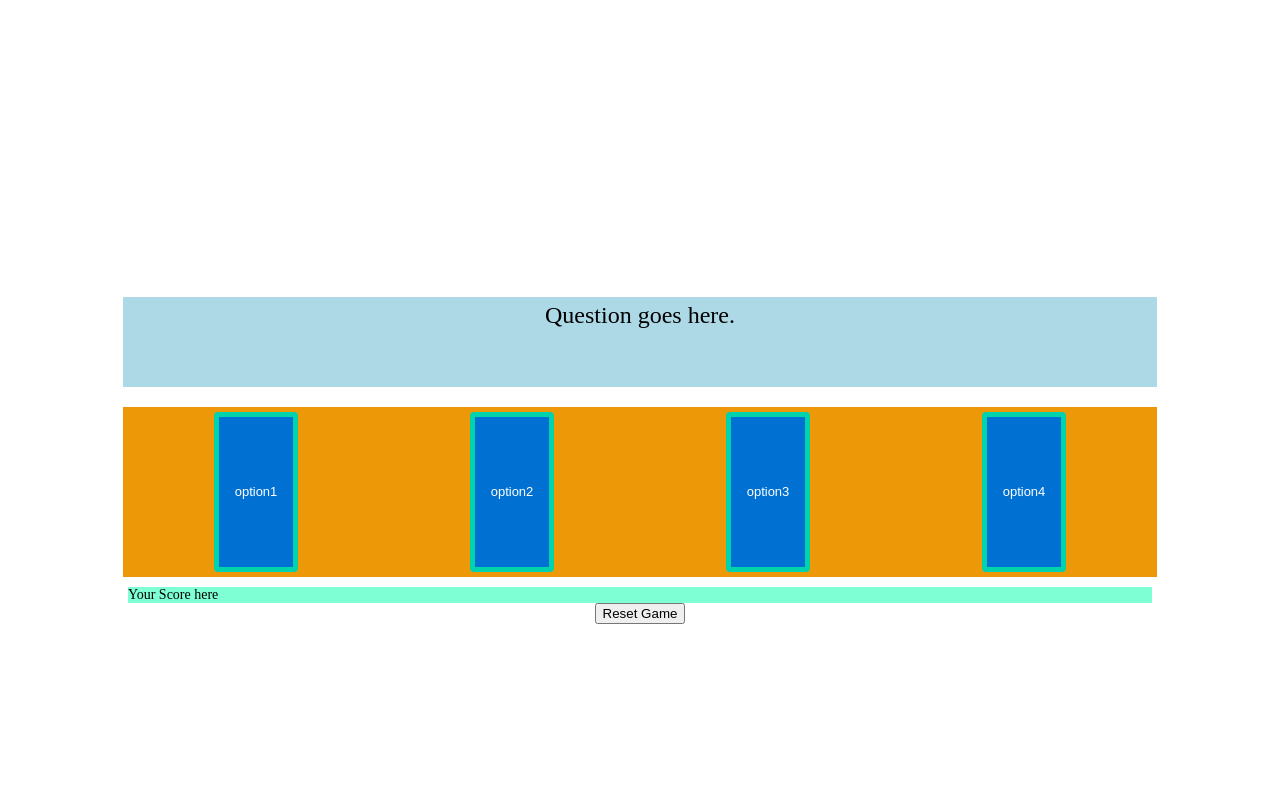
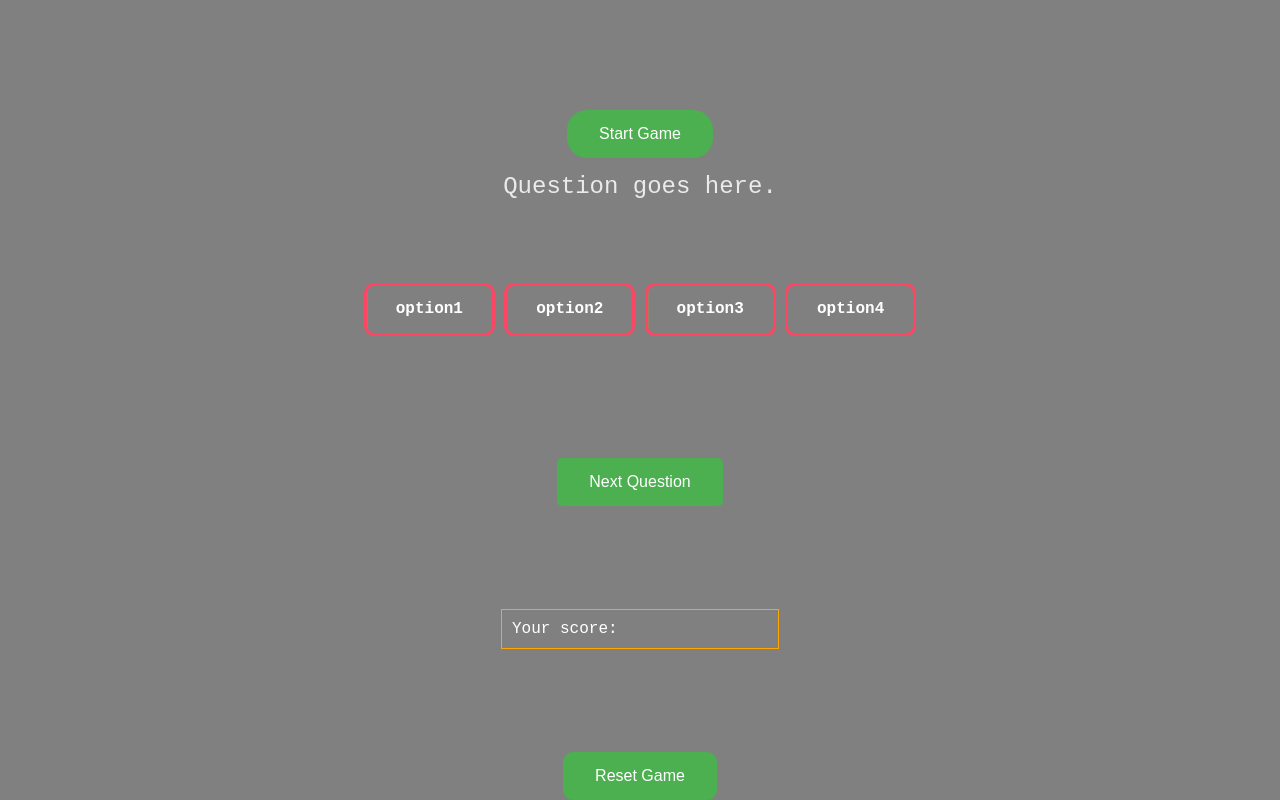
Before and after one commit to Drofessional/game, a plain HTML site: page index.html in a window 1280 px wide. Drawn offline with Linux system fonts and the light colour scheme.

Commit message:
no changes to js file, minor chnages to html and css files

```diff
--- a/index.html
+++ b/index.html
@@ -13,21 +13,30 @@
         <div class="result">
 
         </div>
-        <div class="question-container" id="question">
+        <div>
+            <button class="startbtn">
+                Start Game
+            </button>
+        </div>
+        <div class="question-container">
             Question goes here.
         </div>
-        <div class="option-container">
-            <button class="option" onclick="" id="op1">option1</button>
+        <div class="answer-buttons">
+            <lbr><button class="btn" onclick="" id="op1">option1</button>
 
-            <button class="option" id="op2">option2</button>
+            <button class="btn" id="op2">option2</button>
 
-            <button class="option" id="op3">option3</button>
+            <button class="btn" id="op3">option3</button>
 
-            <button class="option" id="op4">option4</button>
+            <button class="btn" id="op4">option4</button>
+            </lbr>
+        </div>
+        <div class="answer" hidden> Answer</div>
+        <div class="nextButton">
+            <button class="nextbtn">Next Question</button>
         </div>
         <div class="score">
-            Your Score here
-
+            Your score:
         </div>
         <div class="reset">
             <button class="resetbtn">Reset Game</button>
--- a/script.js
+++ b/script.js
@@ -0,0 +1,78 @@
+//Define my variables
+let startButton = document.querySelector(".startbtn");
+let questionContainer = document.querySelector(".question-container");
+let nextButton = document.querySelector(".nextbtn");
+let gameQuestionText = document.getElementById(".question-container");
+let answerButton = document.querySelectorAll("s.ubmitbtn");
+let answerMessage = document.querySelector(".answer");
+let scoreText = document.querySelector(".score");
+let finalScore = document.querySelector(".final-score");
+let title = document.querySelector(".title");
+let newGame = document.querySelector(".new-game");
+let resetButton = document.querySelector(".resetbtn")
+let score = 0;
+let currentQuestionIndex = 0;
+
+//Sample Question Arrays
+const quizQuestions = [
+    {
+      question: "What was the largest empire in history?",
+      answers: [
+        "Roman Empire",
+        "British Empire",
+        "Mongol Empire",
+        "Ottoman Empire"
+      ],
+      correctAnswer: "Mongol Empire"
+    },
+    {
+      question: "Who was the first President of the United States?",
+      answers: [
+        "Thomas Jefferson",
+        "George Washington",
+        "John Adams",
+        "Abraham Lincoln"
+      ],
+      correctAnswer: "George Washington"
+    },
+    {
+      question: "What was the main cause of World War I?",
+      answers: [
+        "Nationalism",
+        "Imperialism",
+        "Militarism",
+        "All of the above"
+      ],
+      correctAnswer: "All of the above"
+    },
+    {
+      question: "Who invented the telephone?",
+      answers: [
+        "Alexander Graham Bell",
+        "Thomas Edison",
+        "Nikola Tesla",
+        "Guglielmo Marconi"
+      ],
+      correctAnswer: "Alexander Graham Bell"
+    },
+    {
+      question: "What was the Renaissance?",
+      answers: [
+        "A period of artistic and intellectual revival",
+        "A political movement",
+        "A religious revolution",
+        "A social movement"
+      ],
+      correctAnswer: "A period of artistic and intellectual revival"
+    }
+  ];
+
+//Function to run when Quiz Begins
+  function startQuiz()[
+        currentQuestionIndex = 0,
+        score = 0,
+        nextButton.innerHTML = "Next",
+        showQuestion(),
+  ]
+
+//Function to display Question on page
--- a/style.css
+++ b/style.css
@@ -3,6 +3,8 @@ body{
     margin: 0;
     width:100vw;
     height: 100vh;
+    background: grey;
+    font-family: 'Courier New', Courier, monospace;
     }
 
 .panel{
@@ -18,11 +20,11 @@ body{
     padding: 5px;
     width: 80vw;
     height: 10vh;
-    background-color: lightblue;
     font-size: x-large;
     text-align: center;
-    color: black;
+    color: rgb(234, 234, 234);
     }
+
 .result{
     margin: 10px;
     padding: 5px;
@@ -32,40 +34,102 @@ body{
     font-size: 50px;
     }
 
-.option-container{
+.answer-buttons{
     display: flex;
     justify-content: space-around;
     margin: 10px;
     padding: 5px;
     width: 80vw;
     height: 20vh;
-    background-color: rgb(237, 152, 6);
     }
 
-.option{
+.btn {
     display: inline-block;
-    outline: white;
+    padding: 0.9rem 1.8rem;
+    font-size: 16px;
+    font-weight: 700;
+    color: white;
+    border: 3px solid rgb(252, 70, 100);
     cursor: pointer;
-    padding: 0 16px;
-    background-color: #0070d2;
-    border-radius: 0.25rem;
-    border: 5px solid #00d2ac;
-    color: #fff;
-    font-size: 13px;
-    line-height: 30px;
-    font-weight: 400;
+    position: relative;
+    background-color: transparent;
+    text-decoration: none;
+    overflow: hidden;
+    z-index: 1;
+    font-family: inherit;
+    border-radius: 10px;
+   }
+
+   .btn::before {
+    content: "";
+    position: absolute;
+    left: 0;
+    top: 0;
+    width: 100%;
+    height: 100%;
+    background-color: rgb(255, 140, 0);
+    transform: translateX(-100%);
+    transition: all .3s;
+    z-index: -1;
+   }
+
+   .btn:hover::before {
+    transform: translateX(0);
+   }
+
+   .score {
+    display: flex;
+    align-items: center;
+    margin: auto;
+    width: 20%;
+    border: 1px solid orange;
+    padding: 10px;
+    color: white
+   }
+
+   .resetbtn {
+    background-color: #4CAF50; /* Green */
+    border: none;
+    color: white;
+    padding: 15px 32px;
     text-align: center;
-    }
+    text-decoration: none;
+    display: inline-block;
+    font-size: 16px;
+    border-radius: 10px;
+   }
 
-.option:hover{
-    background-color: #9da9b3;
-    border-color: #005fb2;
-    }
+   .startbtn {
+    background-color: #4CAF50; /* Green */
+    border: none;
+    color: white;
+    padding: 15px 32px;
+    text-align: center;
+    text-decoration: none;
+    display: inline-block;
+    font-size: 16px;
+    border-radius: 20px;
+   }
+    .submitbtn {
+    background-color: #4CAF50; /* Green */
+    border: none;
+    color: white;
+    padding: 15px 32px;
+    text-align: center;
+    text-decoration: none;
+    display: inline-block;
+    font-size: 16px;
+    border-radius: 5px;
+   }
 
-.score{
-    display: flex;
-    font-size: 14px;
-    background-color: aquamarine;
-    width: 80vw;
+   .nextbtn {
+    background-color: #4CAF50; /* Green */
+    border: none;
+    color: white;
+    padding: 15px 32px;
     text-align: center;
-}
+    text-decoration: none;
+    display: inline-block;
+    font-size: 16px;
+    border-radius: 5px;
+   }
```
